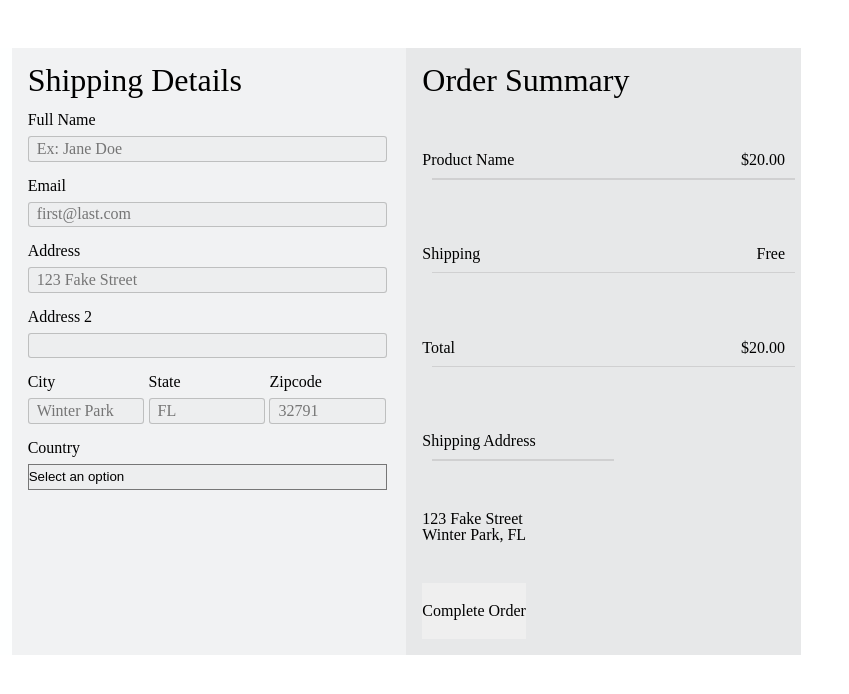
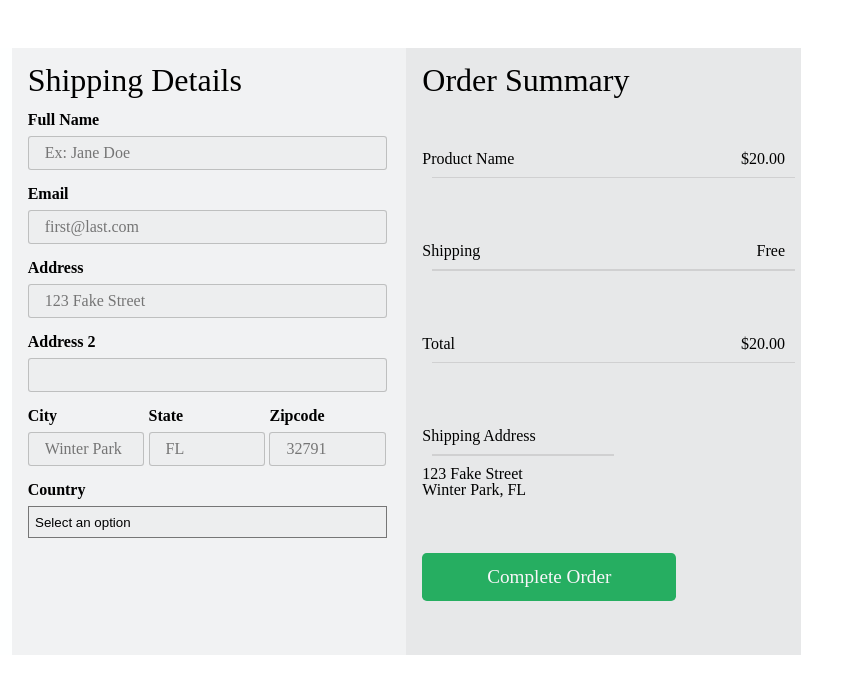
Before and after one commit to krogers78/validateForms, a website: page index.html in a window 1280 px wide. Shown: the full height of the page, 431-1280 px from the left. Drawn offline with Linux system fonts and the light colour scheme.

Commit message:
Most of the CSS complete. Still need the Success screen and Javascript

```diff
--- a/index.html
+++ b/index.html
@@ -344,11 +344,13 @@
         <p>Free</p>
         <h3>Total</h3>
         <p>$20.00</p>
+      <div>
         <h3>Shipping Address</h3>
         <address>
           123 Fake Street<br>
           Winter Park, FL
         </address>
+      </div>
         <button type="submit">Complete Order</button>
       </section>
     </div>
--- a/scss/components/_classes.scss
+++ b/scss/components/_classes.scss
@@ -11,4 +11,5 @@
 .oneContainer {
   display: flex;
   justify-content: space-between;
+  div { width: 100%; }
 }
--- a/scss/layout/_orderDetails.scss
+++ b/scss/layout/_orderDetails.scss
@@ -26,4 +26,19 @@
   address {
     width: 100%;
   }
+  div {
+    display: flex;
+    width: 100%;
+    flex-flow: column;
+  }
+  button {
+    display: block;
+    font-size: 1.2rem;
+    width: 70%;
+    height: 3rem;
+    margin-top: 1rem;
+    background-color: #26AE61;
+    color: #F8F6F9;
+    border-radius: 0.3rem;
+  }
 }
--- a/scss/layout/_shippingDetails.scss
+++ b/scss/layout/_shippingDetails.scss
@@ -5,6 +5,7 @@
   h2 {
     @extend %section-header;
   }
+  label { font-weight: bold; }
   label, p {
     margin-bottom: 0.5rem;
     margin-top: 0;
@@ -17,19 +18,23 @@
     -webkit-appearance: none;
     width: 99%;
     background-color: #EDEEEF;
-    height: 1.6rem;
+    padding: 0.4rem;
+    height: 2rem;
   }
   input {
     background-color: #EDEEEF;
+    font-size: 0.8rem;
     height: 1.6rem;
-    padding-left: 0.5rem;
+    padding: 1rem;
     border-radius: 0.2rem;
     border: 0.01rem solid rgba(0,0,0,0.2);
+    @media (min-width: 1024px) {
+      font-size: 1rem;
+    }
   }
 }
 #fullname, #email, #address, #address2 {
   width: 99%;
-  // height: 1.6rem;
   @extend %center-align;
 }
 #city, #state, #zipcode { width: 96%; }
```
Also changed, not shown: css/main.css.
